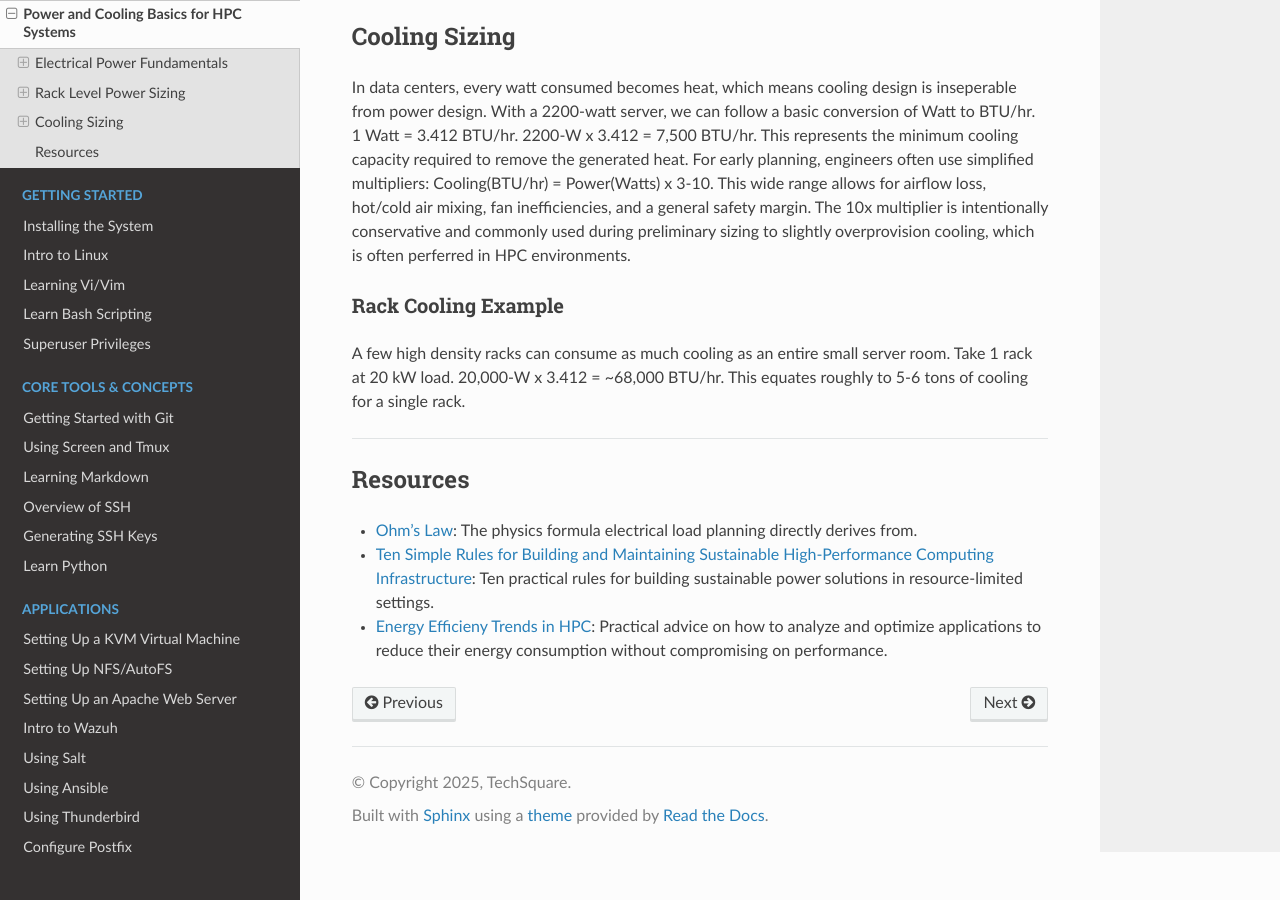
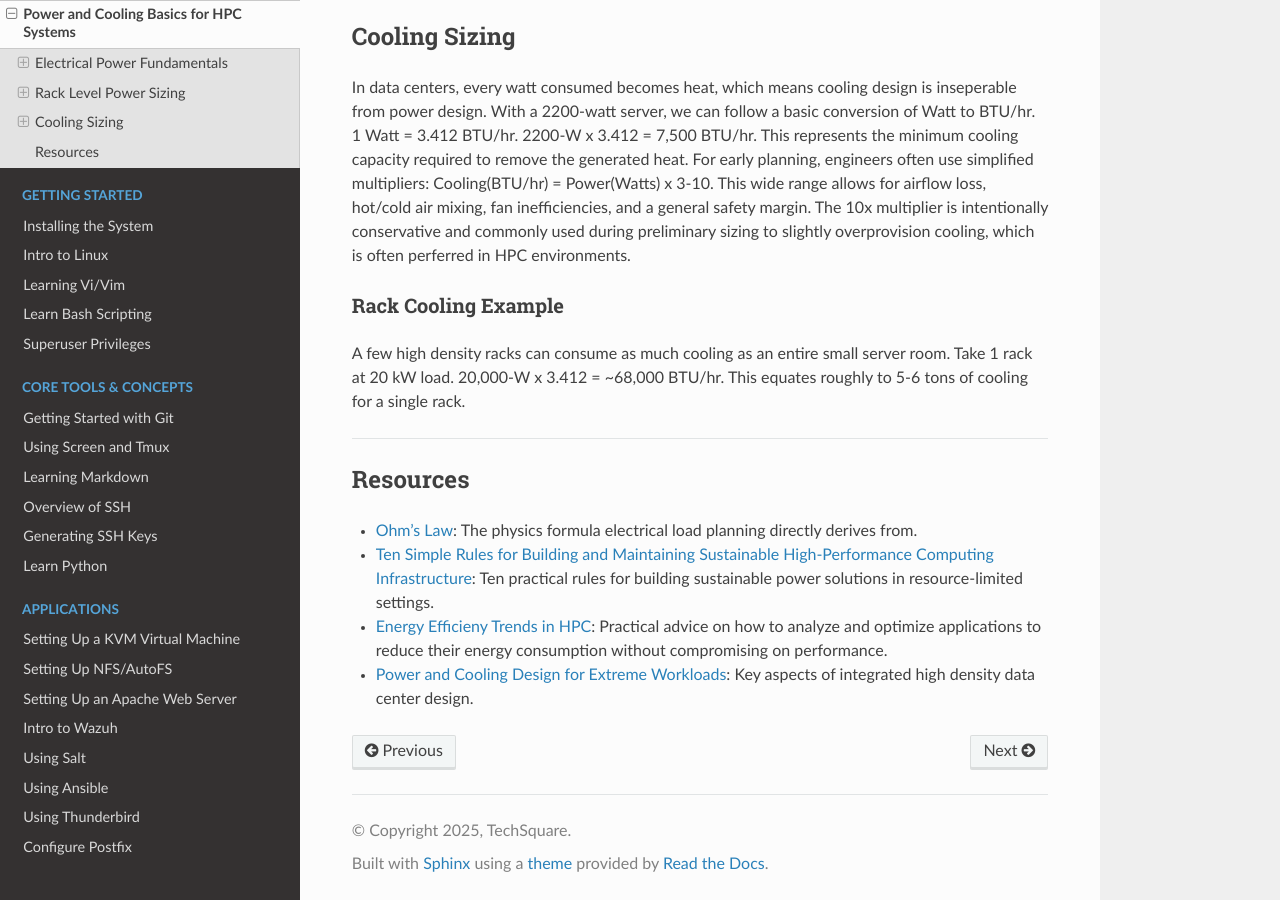
Before and after one commit to TechSquareInc/intern-playbook, a Sphinx documentation site: the page built from docs/source/introduction/power-and-cooling.md, in a window 1280 px wide and 900 px high, scrolled down 1855 px. Built offline with Sphinx 7.4.7 and the Read the Docs theme 3.1.0, drawn with Linux system fonts in a browser that asks for light colours.

Commit message:
add another resource for power/cooling

```diff
--- a/docs/source/introduction/power-and-cooling.md
+++ b/docs/source/introduction/power-and-cooling.md
@@ -44,3 +44,4 @@ A few high density racks can consume as much cooling as an entire small server r
 - [Ohm's Law](http://hyperphysics.phy-astr.gsu.edu/hbase/electric/ohmlaw.html): The physics formula electrical load planning directly derives from.
 - [Ten Simple Rules for Building and Maintaining Sustainable High-Performance Computing Infrastructure](https://pmc.ncbi.nlm.nih.gov/articles/PMC12453185/): Ten practical rules for building sustainable power solutions in resource-limited settings.
 - [Energy Efficieny Trends in HPC](https://arxiv.org/html/2503.17283v1): Practical advice on how to analyze and optimize applications to reduce their energy consumption without compromising on performance.
+- [Power and Cooling Design for Extreme Workloads](https://www.araner.com/blog/hpc-data-centers-power-cooling-design-extreme-workloads): Key aspects of integrated high density data center design.
```
